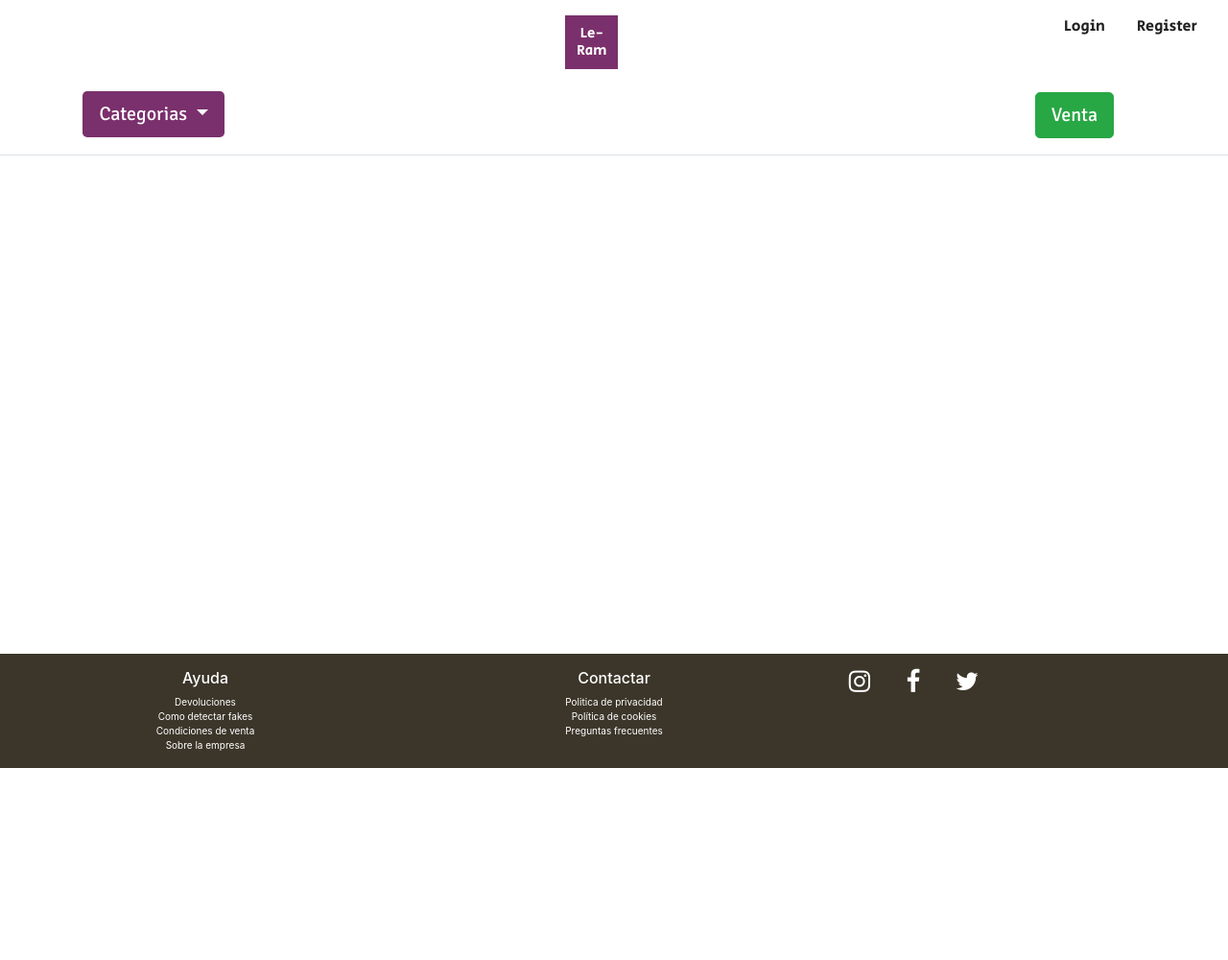
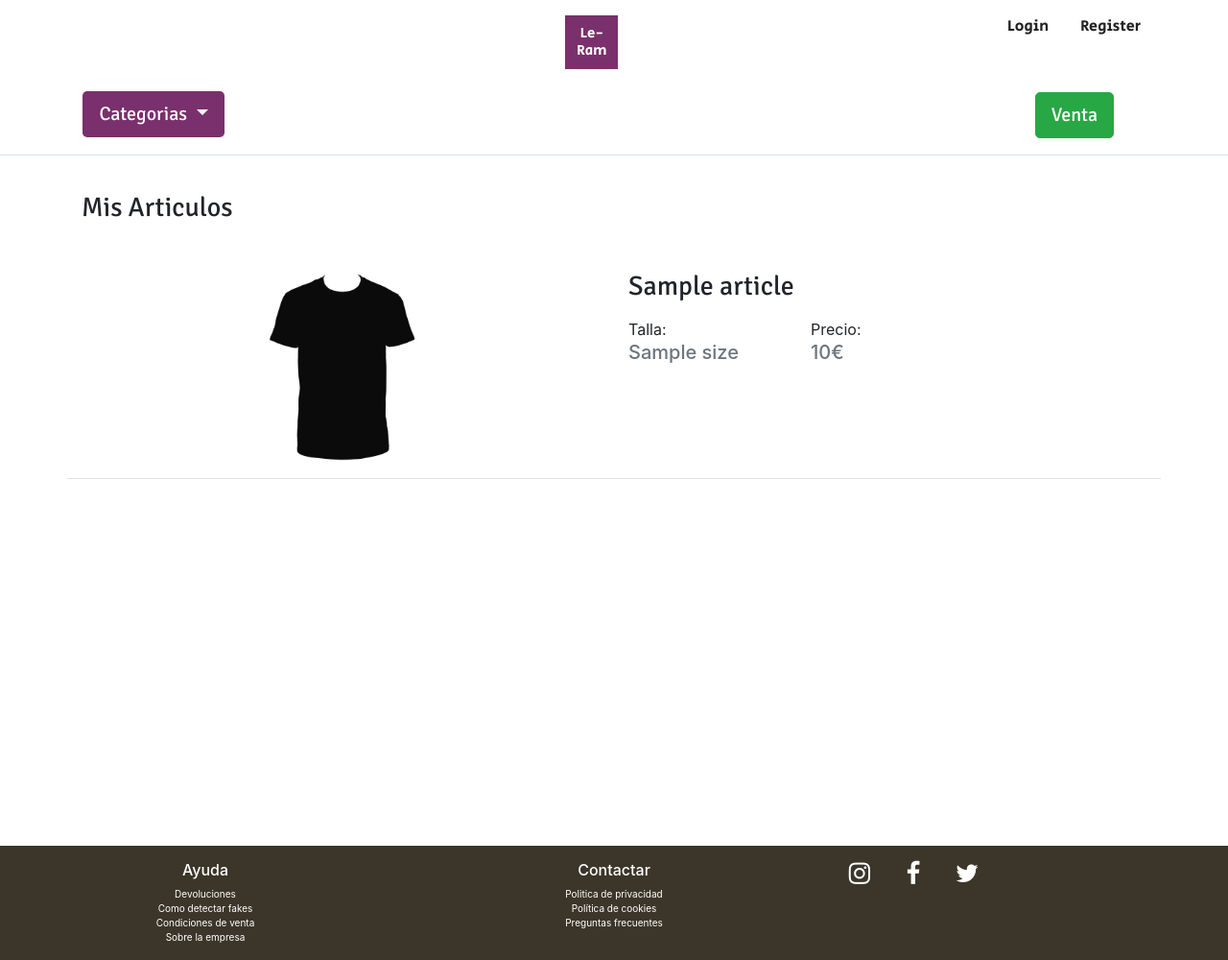
Before and after one commit to carlosorts97/Daw-Le-Ram, a Symfony app: template templates/user/showArticles.html.twig in a window 1280 px wide. Shown: the whole page at 96% size. Before the commit the page ends 800 px from the top, so only its background shows below. Run offline with Twig, Linux system fonts and the light colour scheme; the template is opened without the code that fills it: most values are stand-ins (such as "Sample title", 1, 10 or a date in 2020); some libraries are stand-ins or nearby versions.

Commit message:
Show Orders y show articles

```diff
--- a/public/css/base.css
+++ b/public/css/base.css
@@ -259,4 +259,13 @@ form{
     .dropdown-item {
         font-size:12px;
     }
+
 }
+@media(max-width: 600px) {
+
+h3{font-size: 15px;}
+.btn-secondary{font-size: 14px;
+    margin-right: 10px;}
+.btn-secondary .fa-user {display: none;}
+.logo a{font-size: 12px; width: 30px}
+}
--- a/templates/article/article.html.twig
+++ b/templates/article/article.html.twig
@@ -32,7 +32,7 @@
         </div>
     </div>
 
-    {% if article_M != null %}
+    {% if article_S != null %}
     <div class="container cont_S mt-5 mb-5">
         <div class="row">
             <div class="col-lg-6 text-center">
--- a/templates/base.html.twig
+++ b/templates/base.html.twig
@@ -23,20 +23,20 @@
                 </button>
             </div>
 
-            <div class="col-6 col-md-6 col-lg-6 text-center link">
-                <h3 class="offset-4 offset-md-4 offset-lg-5 logo text-center">
+            <div class="col-4 col-md-6 col-lg-6 text-center link">
+                <h3 class="offset-2 offset-md-4 offset-lg-5 logo text-center">
                     <a href="{{ path('app_homepage') }}">Le-Ram</a>
                 </h3>
             </div>
 
-            <div id="login" class="col-3 col-md-3 col-lg-3 text-right align-self-start pr-3">
+            <div id="login" class="col-3 col-md-3 col-lg-3 text-center align-self-start pr-3">
                 {% if app.user == null %}
                     <a class="login col-12" href="{{ path('app_login') }}">Login</a>
                     <a class="login col-12" href="{{ path('app_register') }}">Register</a>
                 {% else %}
                     <ul class="hidden-md-down login">
                         <li class="dropdown">
-                            <a class="dropdown-toggle btn btn-secondary btn-sm" href="#" role="button" data-toggle="dropdown" aria-haspopup="true" aria-expanded="false">
+                            <a class="btn btn-secondary btn-sm" href="#" role="button" data-toggle="dropdown" aria-haspopup="true" aria-expanded="false">
                                 <span class="fas fa-user">  </span> {{ app.user.username }}
                             </a>
 
--- a/templates/user/showArticles.html.twig
+++ b/templates/user/showArticles.html.twig
@@ -1,48 +1,25 @@
 {% extends 'base.html.twig' %}
-{% block stylesheets %}
-    {{ parent() }}
-    <style type="text/css">
-        body {
-        }
-        table{
-            width: 500px;
-            margin-left: 50px;
-        }
-        td{
-            border-bottom: 1px solid grey;
-            padding:5px;
-        }
-        #new{
-            margin-left: 50px;
-            margin-bottom: 50px;
-        }
-        .bg-dark{
-            color:white;
-        }
-    </style>
+
+{% block error %}{% endblock %}
+
+{% block body %}
+    <div class="container margin_scroll signika">
+        <h3 class="">Mis Articulos</h3>
+    </div>
+    {% for size in sizes %}
+        <div class="container mt-5 mb-5 border-bottom">
+            <div class="row">
+                <div class="col-lg-6 text-center">
+                    <img src="/img/camisetaPrueba.png" class="article_image_sm" alt="Imagen del producto">
+                </div>
+                <div class="col-lg-4">
+                    <h3 class="signika">{{ size.article.name }}</h3>
+                    <div class="row mt-3">
+                        <div class="col-lg-6">Talla:<h5 class="text-secondary">{{ size.size }}</h5></div>
+                        <div class="col-lg-6">Precio:<h5 class="text-secondary">{{ size.price }}€</h5></div>
+                    </div>
+                </div>
+            </div>
+        </div>
+    {% endfor %}
 {% endblock %}
-{% block body %}
-    {% if is_granted("ROLE_ADMIN") %}
-        <div id="new">
-            <h1>Users Administration</h1>
-            <a class="btn btn-success" href="{{ path('app_createUser')}}">Nuevo Usuario</a>
-        </div>
-
-        <table>
-            <tr class="bg-dark">
-                <td>Email<td>
-                <td>Username<td>
-                <td></td>
-                <td></td>
-            </tr>
-            {% for user in users %}
-                <tr>
-                    <td> {{ articles.name }}<td>
-                    <td> {{ user.email }}<td>
-                    <td><a class="btn btn-secondary" href="{{ path('app_user_edit',{'id':user.id} )}}">Edit</a></td>
-                    <td><a class="btn btn-danger" href="{{ path('app_user_delete',{'id':user.id} )}}" onclick="return confirm('¿Esta seguro que desea eliminar este usuario?')">X</a></td>
-                </tr>
-            {% endfor %}
-        </table>
-    {% endif %}
-{% endblock %}
```
Also changed, not shown: public/css/home.css (+12 -0 lines), src/Controller/UserController.php (+5 -3 lines), templates/home/home.html.twig (+11 -10 lines), templates/user/ShowOrders.html.twig (+22 -44 lines).
